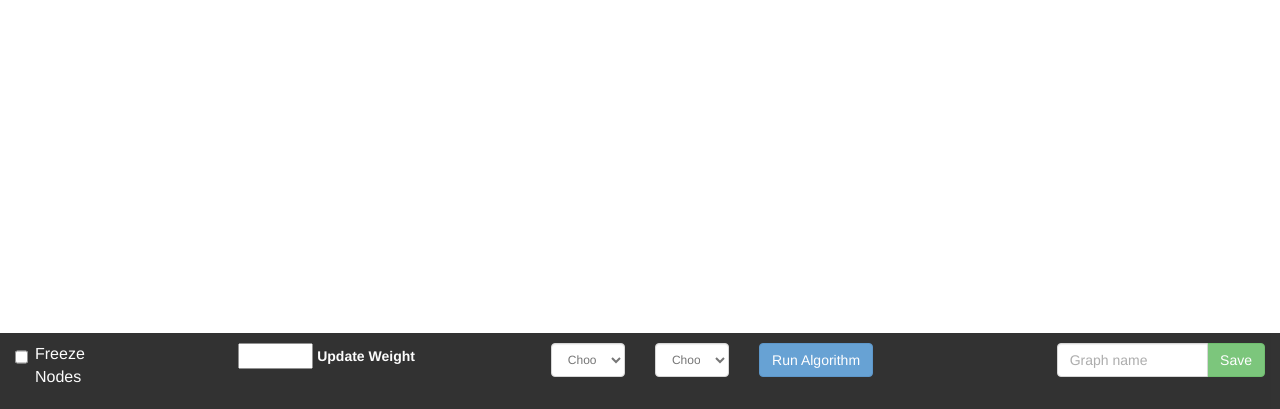
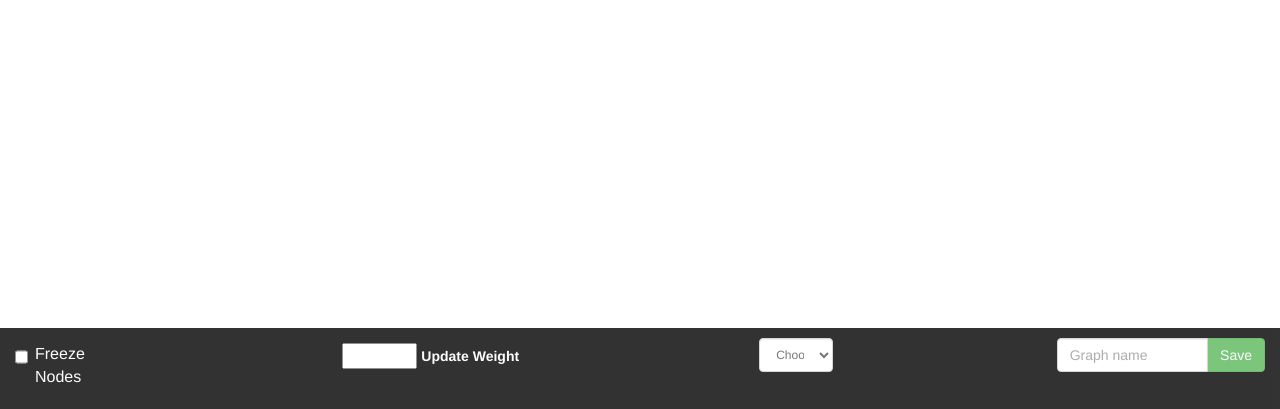
Before and after one commit to agnanachandran/graphr, a website: page app/index.html in a window 1280 px wide. Shown: the part 393-802 px from the top of the page. Drawn offline with Linux system fonts and the light colour scheme; no server answers.

Commit message:
Remove algorithm stuff. Add link to my site.

```diff
--- a/app/index.html
+++ b/app/index.html
@@ -37,6 +37,7 @@
 
                 <ul class="nav navbar-nav">
                     <li><a href="/">Home</a></li>
+                    <li><a href="http://pluszero.ca">Author's Website</a></li>
                 </ul>
             </nav>
         </header>
--- a/app/stylesheets/styles.sass
+++ b/app/stylesheets/styles.sass
@@ -43,7 +43,9 @@
   margin-bottom: 0px
 
 .checkbox
-  margin-top: 0px
+  margin-top: 5px
+  padding-top: 0px
+  padding-bottom: 0px
 
 #choose-graph
   font-size: 12px
@@ -53,6 +55,7 @@
 
 #edgeInput
   color: black
+  margin-top: 5px
 
 #freeze-nodes
   font-size: 16px
--- a/app/views/home.html
+++ b/app/views/home.html
@@ -14,24 +14,24 @@
                 <input type="checkbox" class="large checkbox" ng-model="frozen" ng-change=freezeNodes(frozen)> Freeze Nodes
             </label>
         </div>
-        <div class="col-xs-2 col-xs-offset-1">
+        <div class="col-xs-2 col-xs-offset-2">
             <label>
                 <input id="edgeInput" type="number" min="0" max="9999" value="0" step="1" maxlength="4" ng-model="edgeValue" ng-change=updateNodeOrEdge(edgeValue)> Update Weight
             </label>
         </div>
-        <div class="col-xs-1 col-xs-offset-1">
+        <div class="col-xs-1 col-xs-offset-2">
             <select class="form-control" id="choose-graph" ng-model="graph" ng-change=changeDataset(graph) ng-options="graph.name for graph in graphList">
                 <option value="">Choose graph</option>
             </select>
         </div>
-        <div class="col-xs-1">
-            <select class="form-control" id="choose-algo" ng-model="algorithm" ng-change="changeAlgorithm(algorithm)" ng-options="algo.name for algo in algorithms">
-                <option value="">Choose algo.</option>
-            </select>
-        </div>
-        <div class="col-xs-2">
-            <button type="button" ng-click="runAlgorithm()" class="btn btn-primary">Run Algorithm</button>
-        </div>
+        <!--<div class="col-xs-2">-->
+            <!--<select class="form-control" id="choose-algo" ng-model="algorithm" ng-change="changeAlgorithm(algorithm)" ng-options="algo.name for algo in algorithms">-->
+                <!--<option value="">Choose Algorithm</option>-->
+            <!--</select>-->
+        <!--</div>-->
+        <!--<div class="col-xs-2">-->
+            <!--<button type="button" ng-click="runAlgorithm()" class="btn btn-primary">Run Algorithm</button>-->
+        <!--</div>-->
         <div class="input-group col-xs-2 col-xs-offset-1 pull-right">
             <input type="text" class="form-control" ng-model="graphName" placeholder="Graph name">
             <span class="input-group-btn">
```
Also changed, not shown: app/stylesheets/styles.css.
